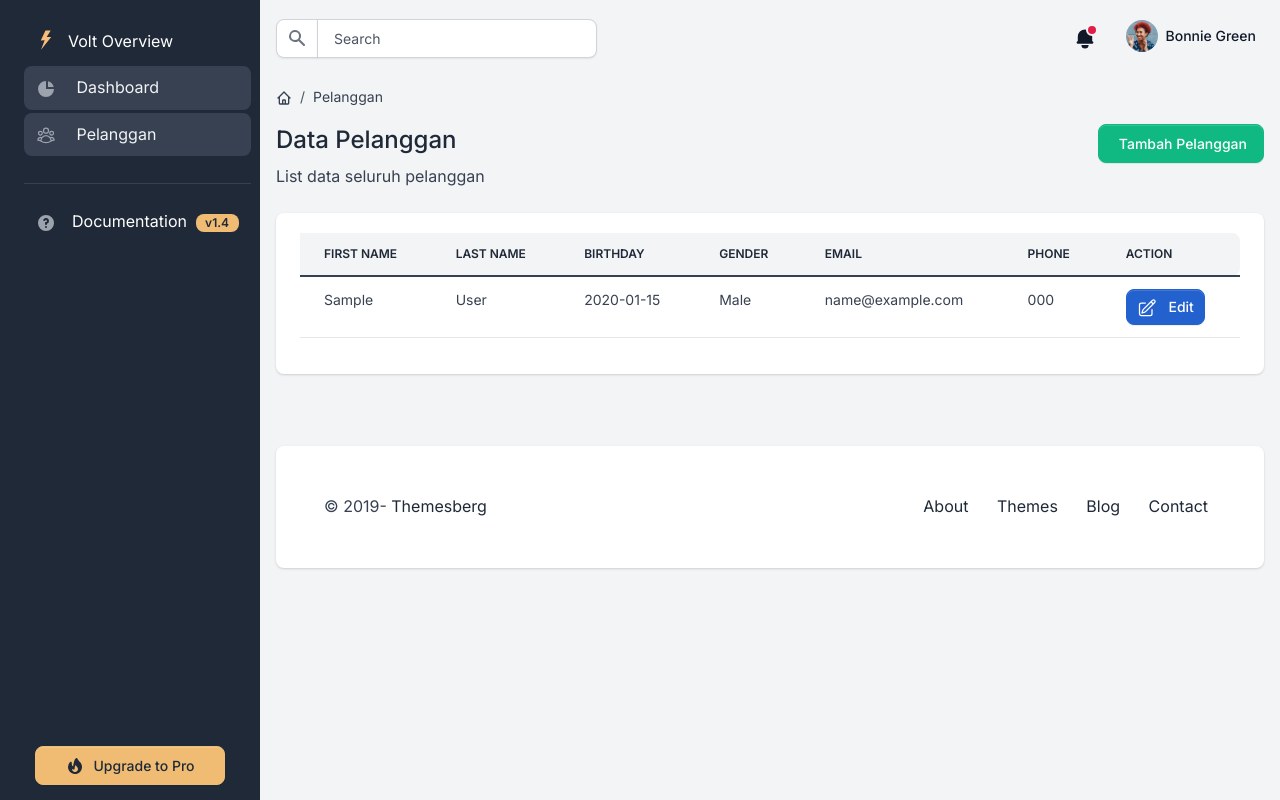
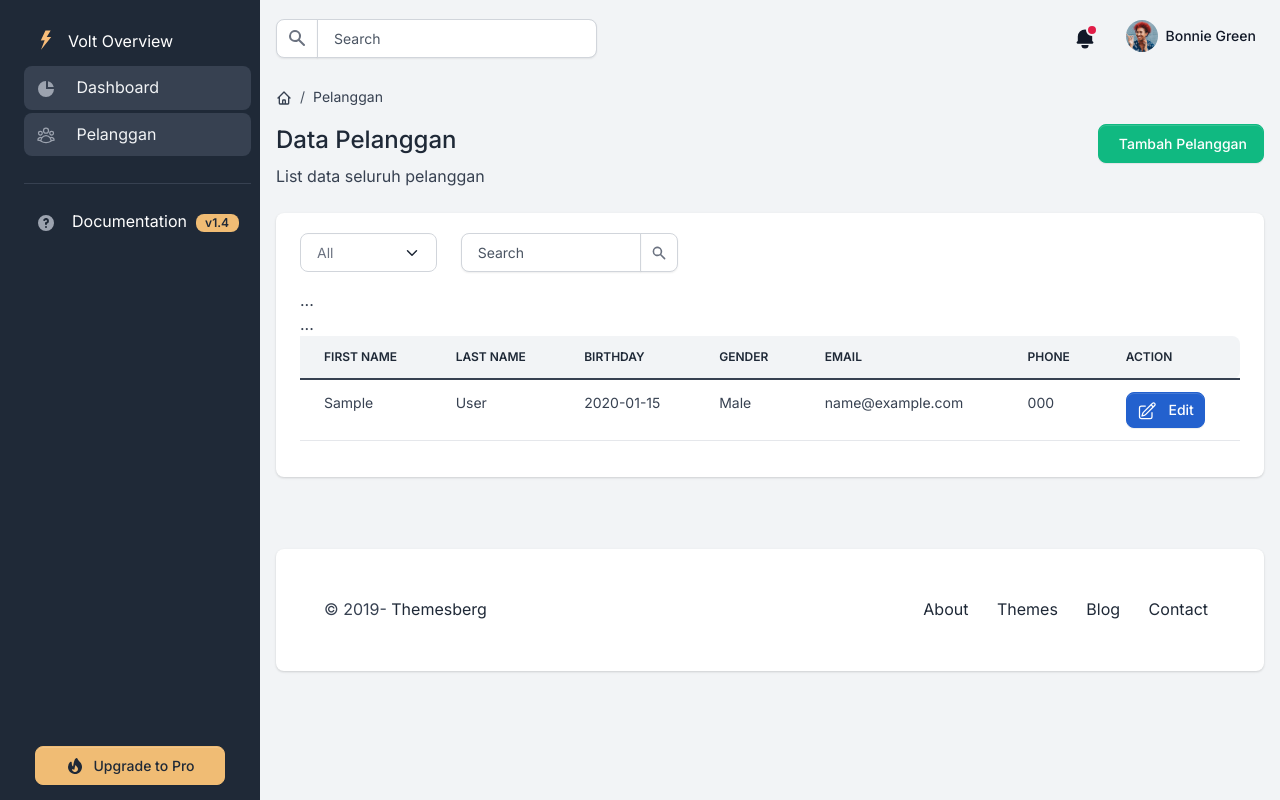
Before and after one commit to farrasssz/sistemPemesananKatering, a Laravel app: page /pelanggan in a window 1280 px wide. Run offline with Laravel 12, Linux system fonts and the light colour scheme; tables that the repository leaves empty hold one stand-in row (values such as "Sample post").

Commit message:
search/filter

```diff
--- a/app/Http/Controllers/PelangganController.php
+++ b/app/Http/Controllers/PelangganController.php
@@ -10,10 +10,18 @@ class PelangganController extends Controller
     /**
      * Display a listing of the resource.
      */
-        public function index()
+        public function index(Request $request)
         {
-		$data['dataPelanggan'] = Pelanggan::paginate(10);
-		return view('admin.pelanggan.index',$data);
+            $filterableColumns = ['gender'];
+
+            $searchableColumns = ['first_name'];
+            //$pageData['dataPelanggan'] = Pelanggan::filter($request, $filterableColumns)->paginate(10);
+            $data['dataPelanggan'] = Pelanggan::filter($request, $filterableColumns)
+        ->search($request, $searchableColumns) // dan ini
+        ->paginate(10)->withQueryString();
+            return view('admin.pelanggan.index', $data);
+		//$data['dataPelanggan'] = Pelanggan::paginate(10);
+		//return view('admin.pelanggan.index',$data);
 }
 
     /**
--- a/app/Models/Pelanggan.php
+++ b/app/Models/Pelanggan.php
@@ -1,6 +1,8 @@
 <?php
 namespace App\Models;
 use Illuminate\Database\Eloquent\Model;
+use Illuminate\Database\Eloquent\Builder;
+
 class Pelanggan extends Model
 {
     protected $table = 'pelanggan';
@@ -13,4 +15,23 @@ class Pelanggan extends Model
         'email',
         'phone',
     ];
+    public function scopeFilter(Builder $query, $request, array $filterableColumns): Builder
+{
+    foreach ($filterableColumns as $column) {
+        if ($request->filled($column)) {
+            $query->where($column, $request->input($column));
+        }
+    }
+    return $query;
 }
+public function scopeSearch($query, $request, array $columns)
+{
+    if ($request->filled('search')) {
+        $query->where(function($q) use ($request, $columns) {
+            foreach ($columns as $column) {
+                $q->orWhere($column, 'LIKE', '%' . $request->search . '%');
+            }
+        });
+    }
+}
+}
--- a/resources/views/admin/pelanggan/index.blade.php
+++ b/resources/views/admin/pelanggan/index.blade.php
@@ -311,6 +311,30 @@
                 <div class="card border-0 shadow mb-4">
                     <div class="card-body">
                         <div class="table-responsive">
+                            <form method="GET" action="{{ route('pelanggan.index') }}" onchange="this.form.submit()" class="mb-3">
+          <div class="row">
+              <div class="col-md-2">
+                  <select name="gender" class="form-select">
+                      <option value="">All</option>
+                      <option value="Male" {{ request('gender')=='Male' ? 'selected' : '' }}>Male</option>
+                      <option value="Female" {{ request('gender')=='Female' ? 'selected' : '' }}>Female</option>
+                  </select>
+              </div>
+              <div class="col-md-3">
+    <div class="input-group">
+        <input type="text" name="search" class="form-control" id="exampleInputIconRight" value="{{request('search')}}" placeholder="Search" aria-label="Search">
+        <button type="submit" class="input-group-text" id="basic-addon2">
+        <svg class="icon icon-xxs" fill="currentColor" viewBox="0 0 20 20" xmlns="http://www.w3.org/2000/svg"><path fill-rule="evenodd" d="M8 4a4 4 0 100 8 4 4 0 000-8zM2 8a6 6 0 1110.89 3.476l4.817 4.817a1 1 0 01-1.414 1.414l-4.816-4.816A6 6 0 012 8z" clip-rule="evenodd"></path></svg>
+        </button>
+    </div>
+</div>
+          </div>
+      </form>
+
+			<table>...</table>
+
+      ...
+  </div>
                             <table id="table-pelanggan" class="table table-centered table-nowrap mb-0 rounded">
                                 <thead class="thead-light">
                                     <tr>
```
